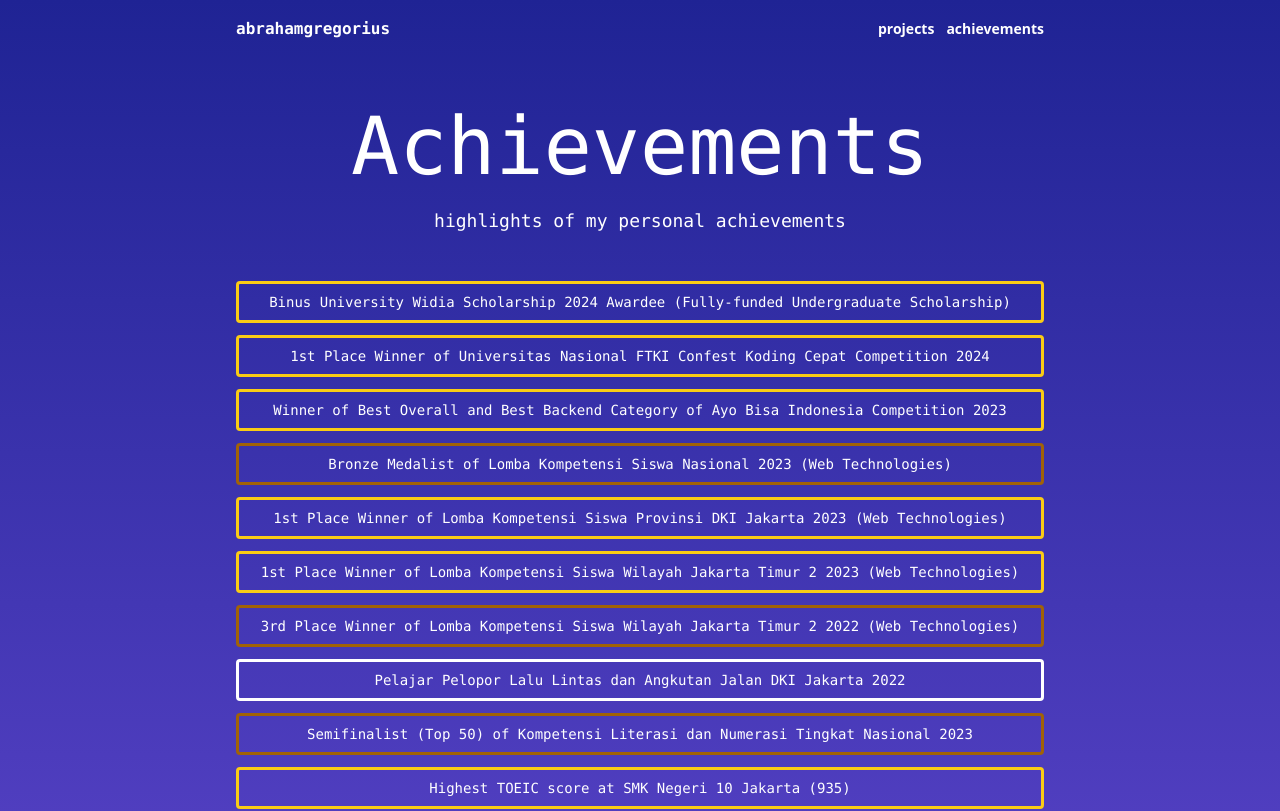
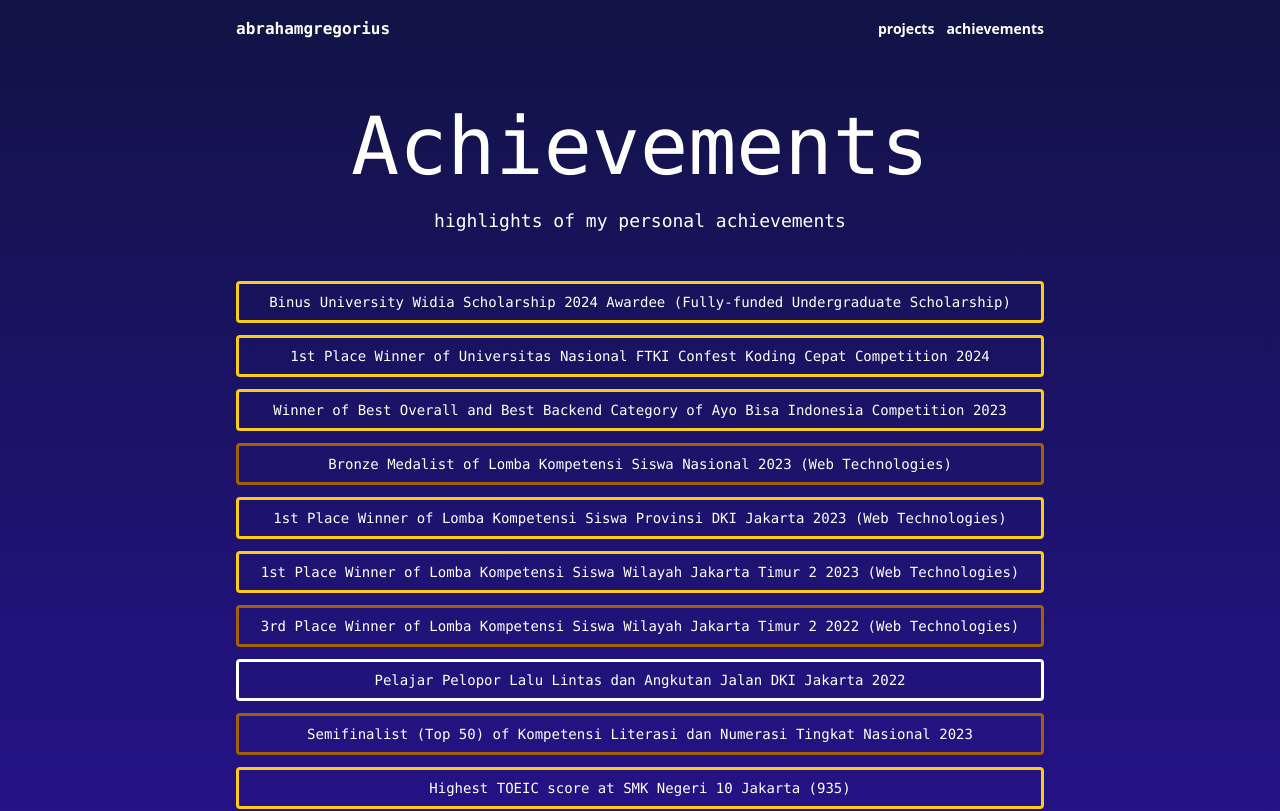
Before and after one commit to abrahamgregorius/webfolder, a React (Vite) app: page /achievements in a window 1280 px wide. Shown: the top 811 px of the page. Built offline with nearby package versions, Linux system fonts and the light colour scheme.

Commit message:
feat: new color

```diff
--- a/src/components/Card.jsx
+++ b/src/components/Card.jsx
@@ -6,7 +6,7 @@ import githubimg from '../assets/github.png'
 function Card({title, description, src, link, tech}) {
     return(
         <>
-            <div className="card select-none shadow-xl hover:shadow-2xl transition duration-200 border-white border-2 min-[420px]:border rounded p-3">
+            <div className="card select-none shadow-zinc-200 border-white border-2 min-[420px]:border rounded p-3">
                 <a target={link ? "_blank" : ""} href={link ? link : "#"}>
                     <div className="project-head">
                         <img className="h-[0px] w-full rounded object-top object-cover" src={src} alt="" />
--- a/src/css/style.css
+++ b/src/css/style.css
@@ -2,7 +2,7 @@
     --dark-color: #000;
     --light-color: #fff;
     --light-color-text: rgb(249, 249, 249);
-    --body-color: rgb(31, 35, 148);
+    --body-color: rgb(17, 19, 69);
 }
 
 
@@ -13,7 +13,7 @@
 }
 
 body {
-    background: linear-gradient(to bottom, var(--body-color), rgb(94, 70, 204));
+    background: linear-gradient(to bottom, var(--body-color), rgb(43, 18, 154));
     background-repeat: no-repeat;
     height: 100%;
     width: 100%;
```
